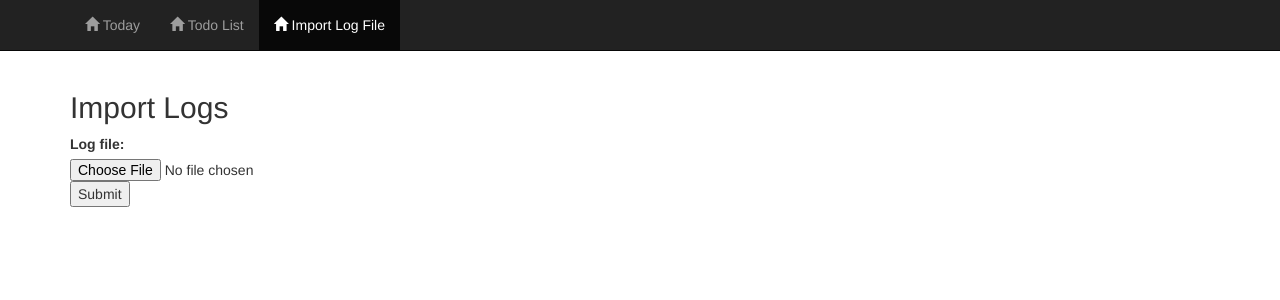
After one commit to ehaliewicz/time-tracker, a Django app: page /import_log_file/ in a window 1280 px wide. The commit adds this page. Shown: the top 300 px of the page. Run offline with Django 3.2, Linux system fonts and the light colour scheme; some libraries are stand-ins or nearby versions.

Commit message:
add import log support

```diff
--- a/gettingstarted/urls.py
+++ b/gettingstarted/urls.py
@@ -28,4 +28,7 @@ urlpatterns = [
 
     path("todo_list/", todo.views.todo_list, name="todo list"),
     path("", todo.views.redirect_to_today, name=""),
+
+    path("import_log_file/", todo.views.import_logs_for_date, name="import logs for date"),
+    path("immport_todo_file", todo.views.import_todo_file, name="import todo file")
 ]
--- a/todo/templates/base.html
+++ b/todo/templates/base.html
@@ -67,6 +67,16 @@
         <a href="/todo_list"><span class="glyphicon glyphicon-home"></span> Todo List</a>
       </li>
       {% endif %}
+
+      {% if request.path == "/import_log_file/" %}
+      <li class="active">
+        <a href="/import_log_file"><span class="glyphicon glyphicon-home"></span> Import Log File</a>
+      </li>
+      {% else %}
+      <li>
+        <a href="/import_log_file"><span class="glyphicon glyphicon-home"></span> Import Log File</a>
+      </li>
+      {% endif %}
     </ul>
   </div>
 </nav>
--- /dev/null
+++ b/todo/templates/import_logs.html
@@ -0,0 +1,22 @@
+{% extends "base.html" %}
+{% load static %}
+
+{% block content %}
+  <div class="container">
+
+
+    <h2>Import Logs</h2>
+
+
+
+    <form action="/import_log_file/" method="post" enctype="multipart/form-data">
+      {% csrf_token %}
+      {{ form }}
+      <input type="submit" value="Submit">
+    </form>
+
+
+
+  </div>
+
+{% endblock %}
--- a/todo/views.py
+++ b/todo/views.py
@@ -2,6 +2,7 @@ from django.shortcuts import redirect, render
 from django.http import HttpResponse
 from django.views.decorators.csrf import csrf_protect
 from django.views import View
+from django import forms
 import dateutil.parser
 import logging
 
@@ -15,6 +16,111 @@ def todoItemToLog(item, date):
         tag=item.tag,
         date=date
     )
+
+class ImportLogsForm(forms.Form):
+    log_file = forms.FileField()
+
+
+
+### parsing and unparsing
+def skip_char(c, line):
+    if len(line) == 0:
+        raise Exception("Expected '{}' but got EOL".format(c))
+    if line[0] != c:
+        raise Exception("Expected '{}' but got '{}'".format(c, line[0]))
+
+    return line[1:]
+
+def skip_string(s, line):
+    while len(s) > 0:
+        line = skip_char(s[0], line)
+        s = s[1:]
+    return line
+
+def skip_whitespace(line):
+    idx = 0
+    rem = len(line)
+    while rem > 0 and line[idx].isspace():
+        #line = line[1:]
+        idx += 1
+        rem -= 1
+
+    return line[idx:]
+
+def parse_time(time_str):
+    assert time_str[-1] == 'm', "Expected time with 'm' suffix"
+    return int(time_str[:-1])
+
+
+def parse_todo_line(line, date):
+    line = skip_char('#', line)
+    line = skip_whitespace(line)
+
+    done = False
+    try:
+        line = skip_string('DONE', line)
+        done = True
+    except:
+        pass
+
+    line = skip_whitespace(line)
+
+    spl = line.split(" (", 1)
+    todo_name, line = spl[0],spl[1]
+
+    todo_description = todo_name.rstrip()
+
+    spl = line.split(")", 1)
+    time,line = spl[0],spl[1]
+
+    time_duration = parse_time(time)
+
+    line = skip_whitespace(line)
+
+    tag = ""
+    if len(line) > 0:
+        # parse a tag
+        line = skip_char('%', line)
+        tag = line.strip()
+
+    return TodoLog(description=todo_description, duration=time_duration, completion=done, tag=tag, date=date)
+
+
+
+def handle_log_form(form):
+    log_file = form.cleaned_data['log_file']
+    date_str = log_file.name.split("_log.txt")[0]
+    date = dateutil.parser.parse(date_str)
+
+    logs = []
+    for line in log_file:
+        todo_log = parse_todo_line(line.decode('utf-8'), date)
+        logs.append(todo_log)
+
+    for log in logs:
+        log.save()
+
+    return date_str
+
+def import_logs_for_date(request):
+    if request.method == 'POST':
+        form = ImportLogsForm(request.POST, request.FILES)
+        if form.is_valid():
+            date = handle_log_form(form)
+            return redirect('/day/{}'.format(date))
+        else:
+            raise Exception("Error importing log file {}".format(form.errors))
+    else:
+        form = ImportLogsForm()
+        return render(request, "import_logs.html", {
+            "form": form,
+        })
+
+    pass
+
+
+def import_todo_file(request):
+    pass
 
 
 def todo_list_or_defaults():
@@ -87,19 +193,21 @@ def calculate_stats(date):
     todo_logs_for_today = TodoLog.objects.filter(date=date, completion=True)
     completed_time = sum([log.duration for log in todo_logs_for_today])
 
-    todo_logs_for_week = TodoLog.objects.filter(date__gte=start_of_week, completion=True)
+    todo_logs_for_week = TodoLog.objects.filter(date__gte=start_of_week, date__lte=date, completion=True)
     completed_week = sum([log.duration for log in todo_logs_for_week])
 
     all_todo_logs = list(TodoLog.objects.all())
     completed_total = sum([log.duration for log in all_todo_logs if log.completion])
 
-    completed_dates = set([log.date for log in all_todo_logs if log.completion])
+    completed_dates = set([(log.date.year, log.date.month, log.date.day) for log in all_todo_logs if log.completion])
 
+    def has_date(d):
+        return (d.year,d.month,d.day) in completed_dates
 
     cur_date = date
     streak = 0
     while True:
-        if not cur_date in completed_dates:
+        if not has_date(cur_date):
             break
         streak += 1
         cur_date = cur_date - datetime.timedelta(days=1)
```
